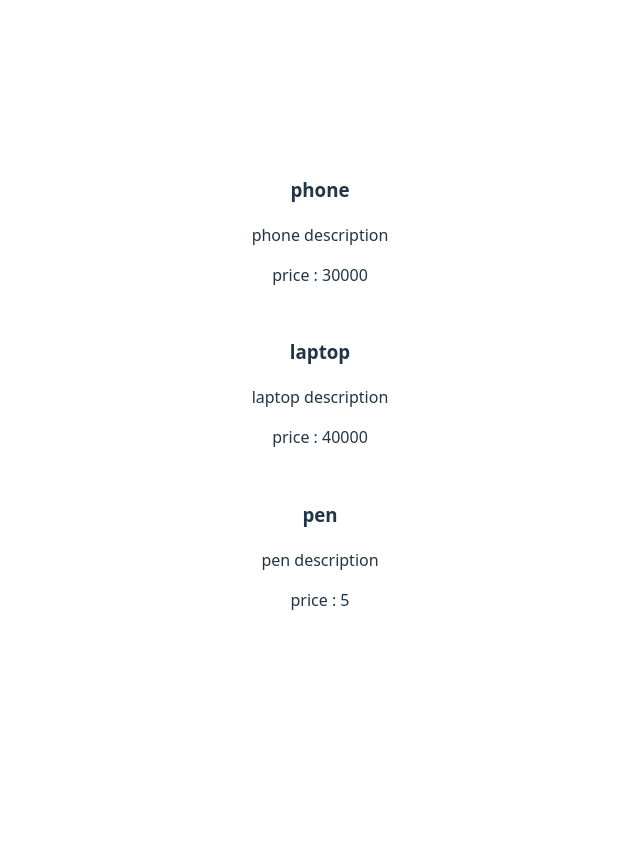
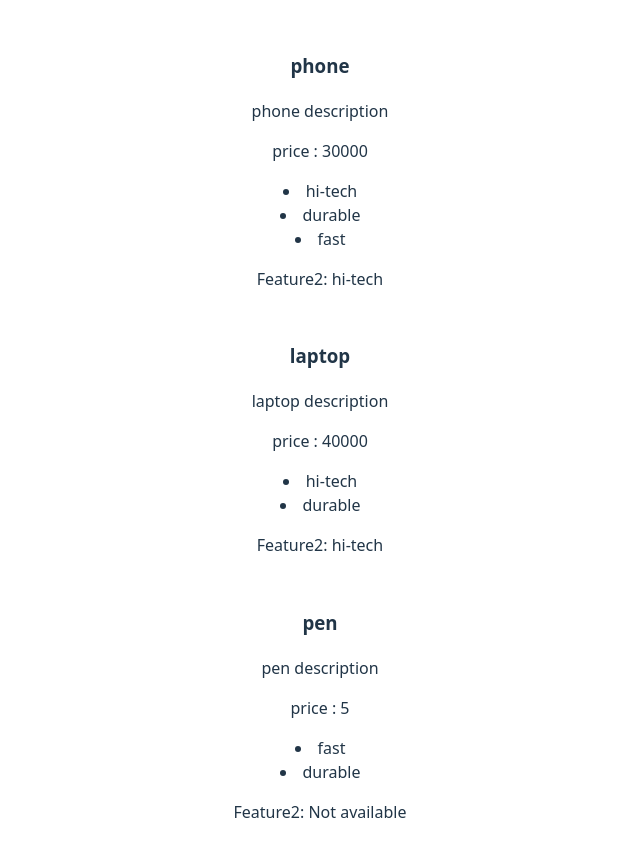
Before and after one commit to Garvit-singh-panwar/WEB-Devlopment, a React (Vite) app in the folder frontend/REACT/basic-react-app/: page / in a window 1280 px wide. Shown: the top 856 px of the page, without its empty margins (320-960 px from the left). Before the commit the page ends 800 px from the top, so only its background shows below. Built offline with nearby package versions, Linux system fonts and the light colour scheme.

Commit message:
rendering object array and using conditionals

```diff
--- a/frontend/REACT/basic-react-app/src/product.jsx
+++ b/frontend/REACT/basic-react-app/src/product.jsx
@@ -9,13 +9,18 @@ import "./product.css"
 // The Product component receives props from the parent (ProductTab).
 // It uses props to display the title, description, and price of each product.
 // same as function parameters
-function Product( {title, description , price}){
+function Product( {title, description , price , features , features2}){
+
+
     return (
         // className is a keyword for attribute class
         <div className="product">
         <h3>{title}</h3>
         <p>{ description}</p>
         <p>price : {price}</p>
+        <p> { features.map((feature) => <li>{feature}</li>)} </p>
+        {/* add conditions ternary operator we can also use  if else */}
+        <p> Feature2: {features2?.a || "Not available"}</p>
         </div>
     );
 }
--- a/frontend/REACT/basic-react-app/src/productTab.jsx
+++ b/frontend/REACT/basic-react-app/src/productTab.jsx
@@ -9,11 +9,18 @@ import Product from "./product";
 function ProductTab(){
      // Props in React are used to pass data from parent to child components.
     // Here, we are passing props like title, description, and price to the Product component.
+
+    // passing array or object
+    let options = ["hi-tech" , "durable" , "fast"];
+    let options2 = {a: "hi-tech" , b: "durable" , c:"fast"};
+
     return(
     <>
-      <Product title="phone" description="phone description" price={30000} />
-      <Product title = "laptop" description="laptop description" price={40000} />
-      <Product title = "pen" description="pen description" price={5} />
+      <Product title="phone" description="phone description" price={30000} features={options} features2={options2} />
+
+      {/* we can also pass array and object directly like this  */}
+      <Product title = "laptop" description="laptop description" price={40000} features={["hi-tech" , "durable"] } features2={{a:"hi-tech" , b:"durable"}} />
+      <Product title = "pen" description="pen description" price={5} features={["fast" , "durable"]} />
 
     </>
     );
```
